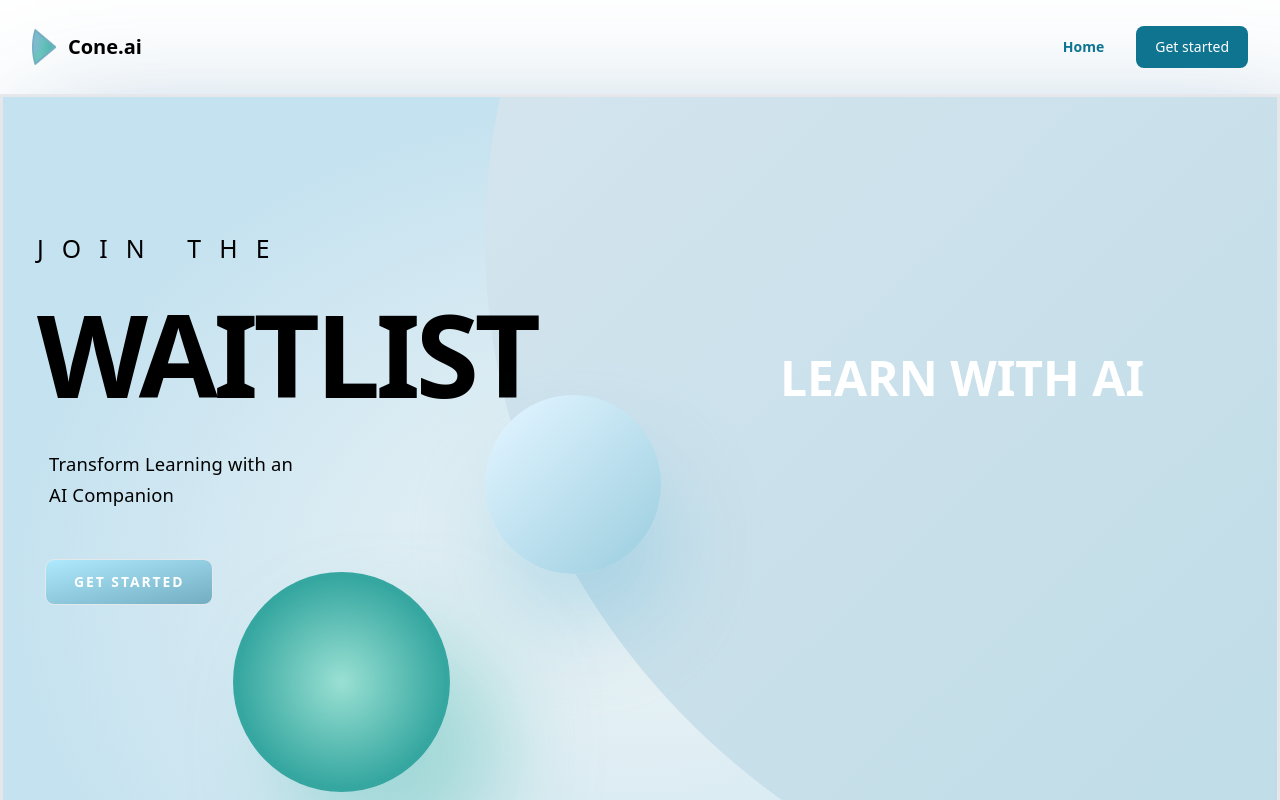
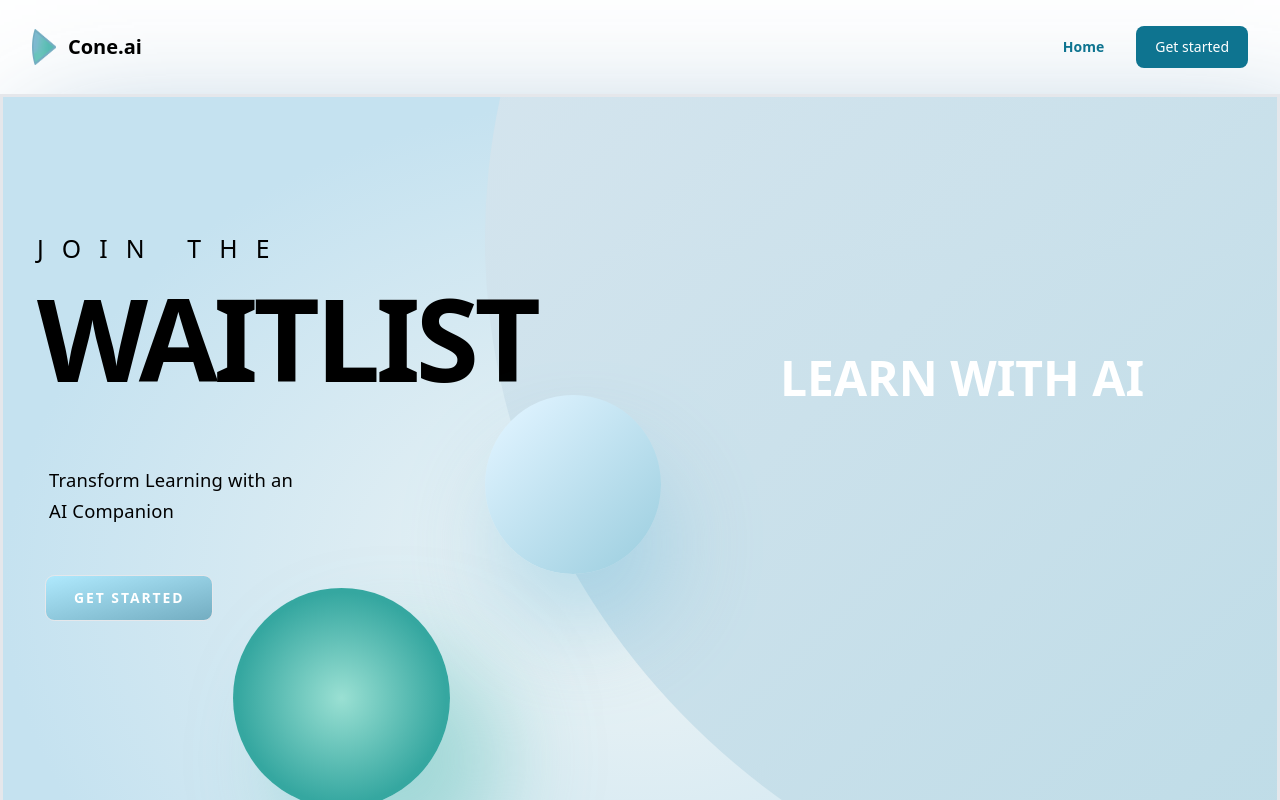
Before and after one commit to vineet-sinha/coach-web, a Next.js app: page / in a window 1280 px wide. Shown: the top 800 px of the page. Built offline with nearby package versions, Linux system fonts and the light colour scheme; no server answers.

Commit message:
styling tweaks

```diff
--- a/pages/index.tsx
+++ b/pages/index.tsx
@@ -19,9 +19,7 @@ export default function Home() {
       /> */}
       <div className="w-[37.25rem] flex flex-col items-start justify-start pt-[0.75rem] px-[0rem] pb-[0rem] box-border min-w-[37.25rem] max-w-full text-[1.55rem] text-black mq825:min-w-full mq1450:flex-1">
         <div className="self-stretch flex flex-row items-start justify-start relative max-w-full">
-          <div
-            className={`flex-1 flex flex-col items-start justify-start gap-4 max-w-full text-left text-[0.75rem] text-dimgray font-inter mq825:gap-[5.25rem] mq450:gap-[2.625rem]`}
-          >
+          <div className="flex-1 flex flex-col items-start justify-start max-w-full text-left text-[0.75rem] text-dimgray font-inter mq825:gap-[5.25rem] mq450:gap-[2.625rem]">
             {/* <div className="w-[36.313rem] flex flex-row items-end justify-between pt-[0rem] pb-[0.3rem] pr-[1.25rem] pl-[0rem] box-border gap-[1.25rem] max-w-full">
               <div className="h-[7.5rem] w-[7.5rem] relative overflow-hidden shrink-0 z-[1]">
                 <img
@@ -40,8 +38,8 @@ export default function Home() {
             </div>
             <div className="self-stretch flex flex-row items-start justify-start py-[0rem] box-border max-w-full text-[1.15rem] text-darkslategray-100 mq825:pl-[1.313rem] mq825:pr-[1.375rem] mq825:box-border">
               <div className="flex-1 flex flex-col items-start justify-start gap-[3.062rem] max-w-full mq825:gap-[1.5rem]">
-                <div className="w-[16.775rem] flex flex-row items-start justify-start py-[0rem] px-[0.75rem] box-border">
-                  <div className="mt-12 md:mt-0 z-10 flex-1 relative tracking-[0.01em] leading-[1.953rem] font-medium">
+                <div className="w-[16.775rem] flex flex-row items-start justify-start px-[0.75rem] box-border">
+                  <div className="mt-12 z-10 flex-1 relative tracking-[0.01em] leading-[1.953rem] font-medium">
                     Transform Learning with an AI Companion
                   </div>
                 </div>
@@ -96,7 +94,7 @@ export default function Home() {
             </div>
           </div> */}
           <div className="md:w-[54.75rem] flex flex-row items-start justify-center max-w-full">
-            <h1 className="z-10 mt-64 md:mt-48 text-[2rem] md:text-[3rem] font-bold m-0 relative text-inherit uppercase font-inherit z-[1] mq825:text-[3rem] mq825:leading-[0.688rem] mq450:text-[1.813rem] mq450:leading-[0.438rem]">
+            <h1 className="z-10 mt-64 md:mt-48 text-[2rem] md:text-[3rem] font-bold m-0 relative text-inherit uppercase font-inherit mq825:text-[3rem] mq825:leading-[0.688rem] mq450:text-[1.813rem] mq450:leading-[0.438rem]">
               Learn with AI
             </h1>
           </div>
```
